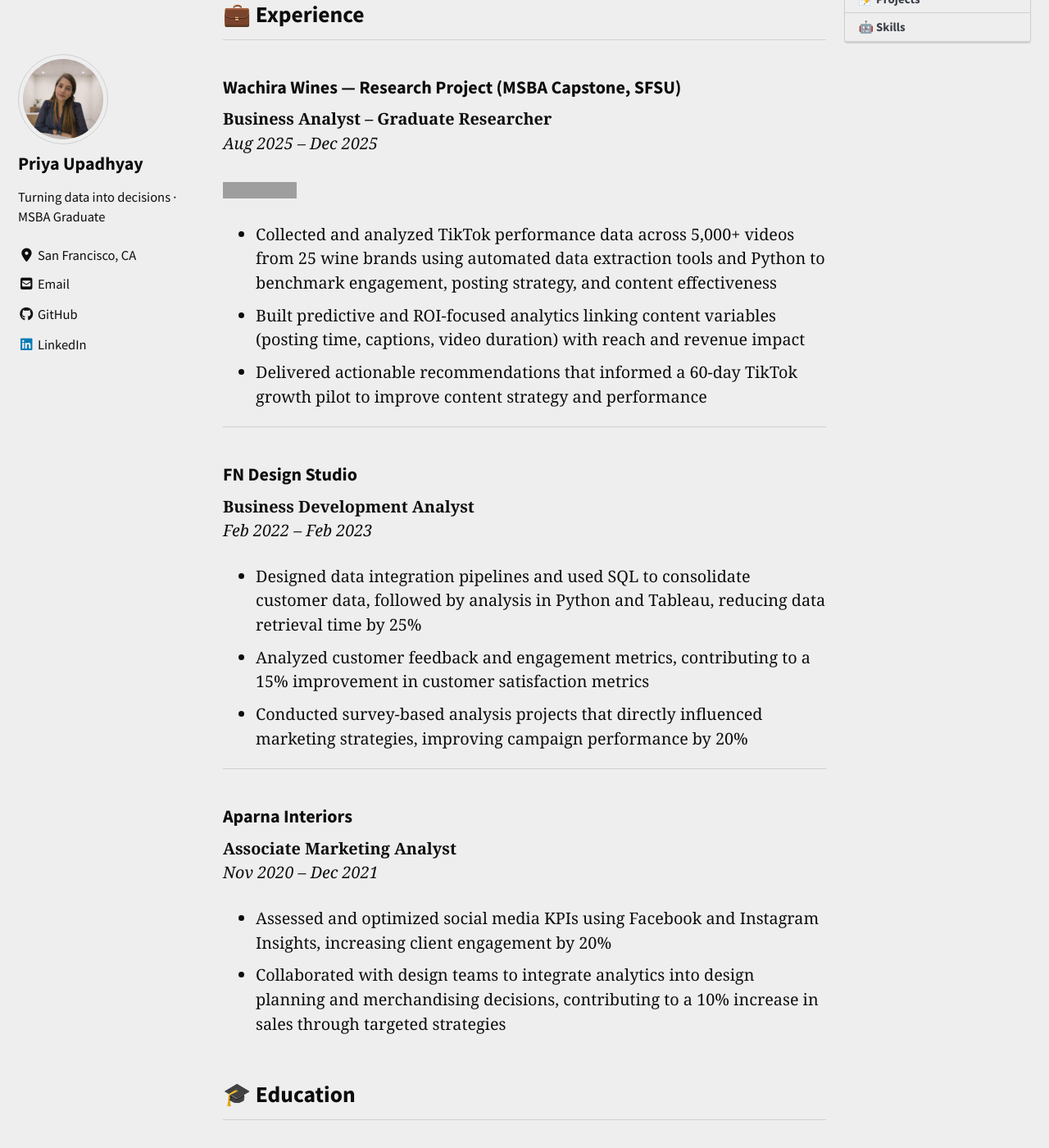
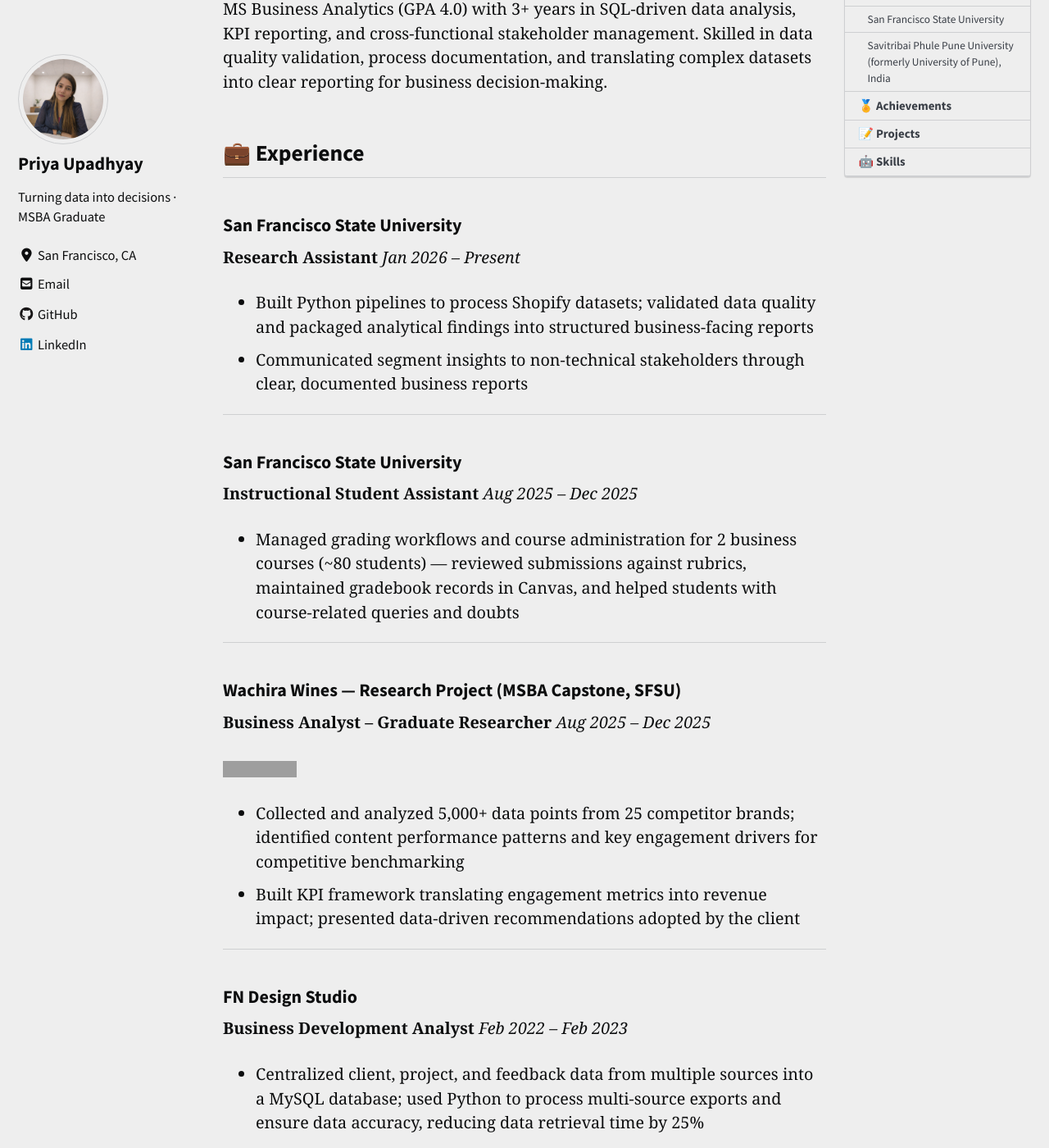
Before and after one commit to priyaupadhyay14/priyaupadhyay14.github.io, a Jekyll site: the page built from _pages/resume.md, in a window 1280 px wide and 1400 px high, scrolled down 617 px. Shown: the whole window at 82% size. Built offline with Jekyll 4.4.1, drawn with Linux system fonts in a browser that asks for light colours; cached includes are drawn as plain includes; nearby versions of some CDN libraries; some of the changed text lies outside the part shown; grey boxes are pictures that could not be loaded.

Commit message:
Update resume and about pages
- Resume: added Research Assistant, ISA, West Coast Labs; added Professional
  Summary and Achievements section with certificate links; removed PDF
  download button; fixed skills (PostgreSQL/Redshift marked conceptual)
- About: updated to reflect MSBA graduate status; added Google AI
  Specialization; updated career focus section

```diff
--- a/_pages/resume.md
+++ b/_pages/resume.md
@@ -8,25 +8,45 @@ redirect_from:
   - /cv/
   - /cv
 ---
-[Download Resume (PDF)](/files/20260119-resume.pdf){: .btn .btn--info}
 
-*Updated: 01/19/2026*
+*Updated: 07/11/2026*
 
 ## 📧 Contact
 - Email: [p.upadhyay2026@gmail.com]()
 - LinkedIn: [linkedin.com/in/priya-upadhyay-32152914b/](https://www.linkedin.com/in/priya-upadhyay-32152914b/)
 - GitHub: [github.com/priyaupadhyay14](https://github.com/priyaupadhyay14)
 
+## 🙋 Professional Summary
+
+MS Business Analytics (GPA 4.0) with 3+ years in SQL-driven data analysis, KPI reporting, and cross-functional stakeholder management. Skilled in data quality validation, process documentation, and translating complex datasets into clear reporting for business decision-making.
+
 ## 💼 Experience
+
+### **San Francisco State University**
+**Research Assistant**
+*Jan 2026 – Present*
+
+- Built Python pipelines to process Shopify datasets; validated data quality and packaged analytical findings into structured business-facing reports
+- Communicated segment insights to non-technical stakeholders through clear, documented business reports
+
+---
+
+### **San Francisco State University**
+**Instructional Student Assistant**
+*Aug 2025 – Dec 2025*
+
+- Managed grading workflows and course administration for 2 business courses (~80 students) — reviewed submissions against rubrics, maintained gradebook records in Canvas, and helped students with course-related queries and doubts
+
+---
+
 ### **Wachira Wines — Research Project (MSBA Capstone, SFSU)**
 **Business Analyst – Graduate Researcher**
 *Aug 2025 – Dec 2025*
 
 [![View on GitHub](https://img.shields.io/badge/GitHub-View_on_GitHub-blue?logo=GitHub)](https://github.com/priyaupadhyay14/tikTok-as-a-growth-opportunity-for-wachira-wines)
 
-- Collected and analyzed TikTok performance data across 5,000+ videos from 25 wine brands using automated data extraction tools and Python to benchmark engagement, posting strategy, and content effectiveness
-- Built predictive and ROI-focused analytics linking content variables (posting time, captions, video duration) with reach and revenue impact
-- Delivered actionable recommendations that informed a 60-day TikTok growth pilot to improve content strategy and performance
+- Collected and analyzed 5,000+ data points from 25 competitor brands; identified content performance patterns and key engagement drivers for competitive benchmarking
+- Built KPI framework translating engagement metrics into revenue impact; presented data-driven recommendations adopted by the client
 
 ---
 
@@ -34,9 +54,8 @@ redirect_from:
 **Business Development Analyst**
 *Feb 2022 – Feb 2023*
 
-- Designed data integration pipelines and used SQL to consolidate customer data, followed by analysis in Python and Tableau, reducing data retrieval time by 25%
-- Analyzed customer feedback and engagement metrics, contributing to a 15% improvement in customer satisfaction metrics
-- Conducted survey-based analysis projects that directly influenced marketing strategies, improving campaign performance by 20%
+- Centralized client, project, and feedback data from multiple sources into a MySQL database; used Python to process multi-source exports and ensure data accuracy, reducing data retrieval time by 25%
+- Built Power BI dashboard monitoring project pipeline, milestones, and KPI performance; supported 15% improvement in customer satisfaction scores through systematic feedback tracking
 
 ---
 
@@ -44,29 +63,48 @@ redirect_from:
 **Associate Marketing Analyst**
 *Nov 2020 – Dec 2021*
 
-- Assessed and optimized social media KPIs using Facebook and Instagram Insights, increasing client engagement by 20%
-- Collaborated with design teams to integrate analytics into design planning and merchandising decisions, contributing to a 10% increase in sales through targeted strategies
+- Tracked social KPIs using Excel and Tableau; built dashboard aggregating marketing metrics and drove 20% improvement in social engagement through data-informed content decisions
+- Prepared monthly reports for senior stakeholders; identified underperforming channels and flagged trends, improving lead-to-project conversion by 10%
 
+---
+
+### **West Coast Laboratories**
+**Business Development Associate**
+*2017 – 2018 · Mumbai, India*
+
+- Supported B2B client acquisition by conducting industry-wise market research, maintaining a structured lead tracker in Excel, and coordinating follow-up outreach across manufacturing, real estate, and pharmaceutical sectors
+
+---
 
 ## 🎓 Education
+
 ### San Francisco State University
 **Master of Science in Business Analytics (MSBA)**
-*Graduated: December 2025*
-- GPA: **4.0 / 4.0**
-- Coursework: Programming and Applications for Data Analytics, Data Analysis for Managers, Information Systems for Management, Applied Multivariate Analysis, Seminar in Project Management
+*Jan 2024 – Dec 2025 · GPA: 4.0 / 4.0*
 
 ### **Savitribai Phule Pune University (formerly University of Pune), India**
 **Bachelor of Business Administration**
 *Aug 2014 – Apr 2017*
 
+---
+
+## 🏅 Achievements
+
+- **Google AI Specialization** — Coursera · [View Certificate](https://www.coursera.org/account/accomplishments/professional-cert/9IGDGZ0A7NEE){: .btn .btn--info .btn--small}
+- **Certificate in Decision Sciences** — San Francisco State University · [View Certificate](https://www.parchment.com/lp/award/1b18d211-8150-4755-b041-903f0f7d8d47){: .btn .btn--info .btn--small}
+- **President's Leadership Fellows Program (PLFP)** — San Francisco State University
+
+---
 
 ## 📝 Projects
-For selected academic and technical projects, please visit my
-👉 **[Portfolio Page](/portfolio/)**
+
+👉 **[View all projects on the Portfolio Page](/portfolio/)**
+
+---
 
 ## 🤖 Skills
 
-- **Programming:** Python, SQL
-- **Databases:** MySQL, PostgreSQL, AWS Redshift
-- **Analytics & Visualization:** Tableau, Power BI, Microsoft Excel
-- **Tools:** Jupyter Notebook, Visual Studio Code, SAP, GitHub
+- **Programming Languages:** Python, SQL
+- **Databases:** MySQL \| PostgreSQL, AWS Redshift *(conceptual)*
+- **Software Tools:** Microsoft Excel (Advanced), PowerPoint, Tableau, Power BI, SAP Analytics Cloud
+- **Core Competencies:** Data Quality & Validation, KPI Reporting, Process Documentation, Stakeholder Management, Dashboard Development
```
Also changed, not shown: _pages/about.md (+4 -5 lines).
